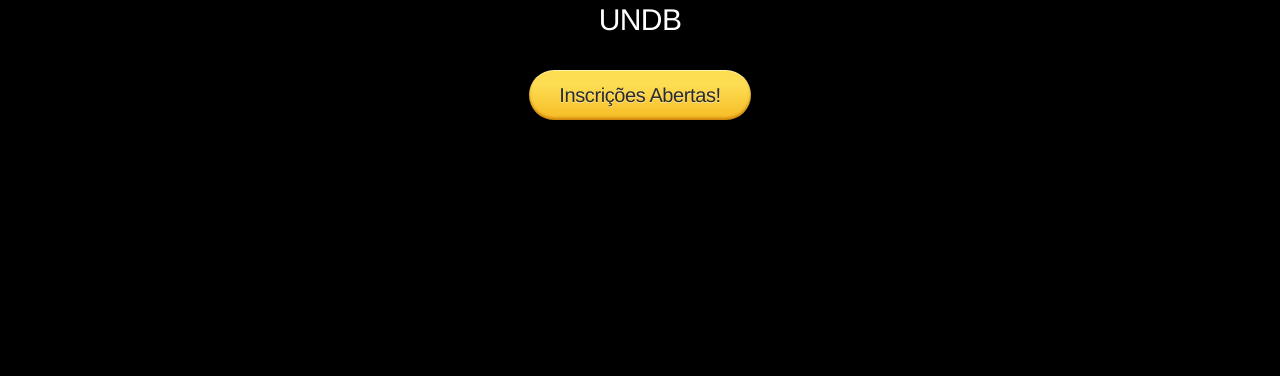
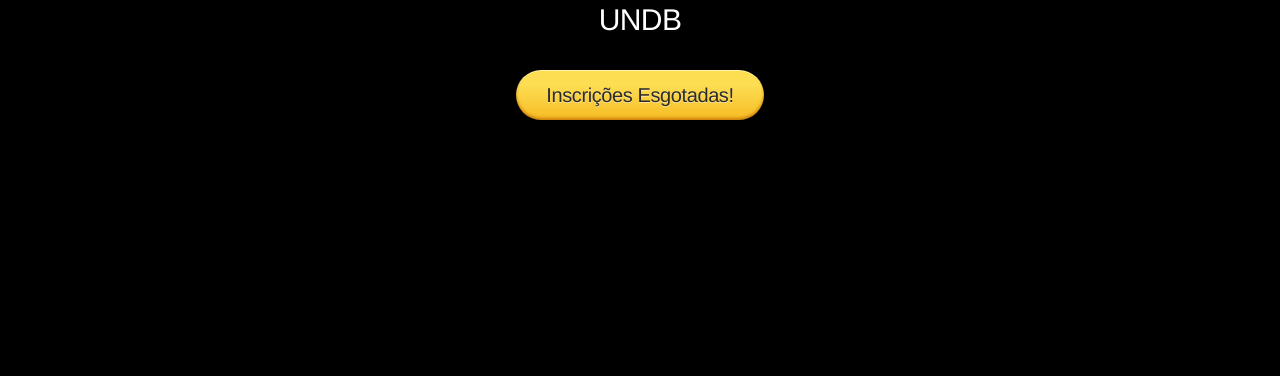
Before and after one commit to GDGSaoLuis/gdg-saoluis.github.io, a website: page gdg-sao-luis-day/index.html in a window 1280 px wide. Shown: the part 424-800 px from the top of the page. Drawn offline with nearby package versions, Linux system fonts and the light colour scheme; some packages are replaced by stand-ins of ours.

Commit message:
Update index.html

```diff
--- a/gdg-sao-luis-day/index.html
+++ b/gdg-sao-luis-day/index.html
@@ -68,7 +68,7 @@
 
       <div class="call-action-area">
 
-          <a href="http://goo.gl/LSTQ22" class="call-action-link" title="Inscrições Abertas!" target="_blank">Inscrições Abertas!</a>
+          <a href="#" class="call-action-link" title="Inscrições Abertas!" target="_blank">Inscrições Esgotadas!</a>
 
       </div>
 
```
